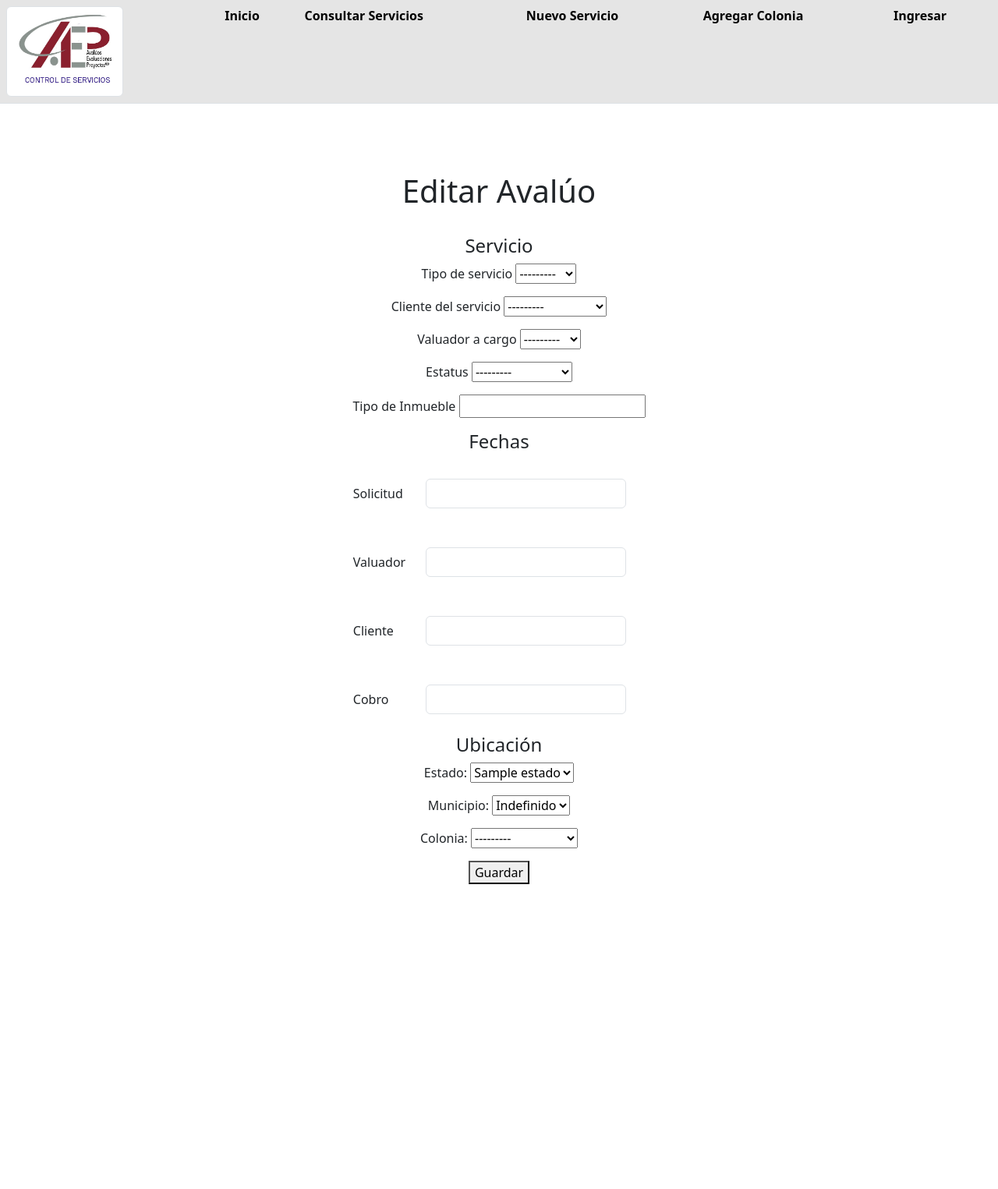
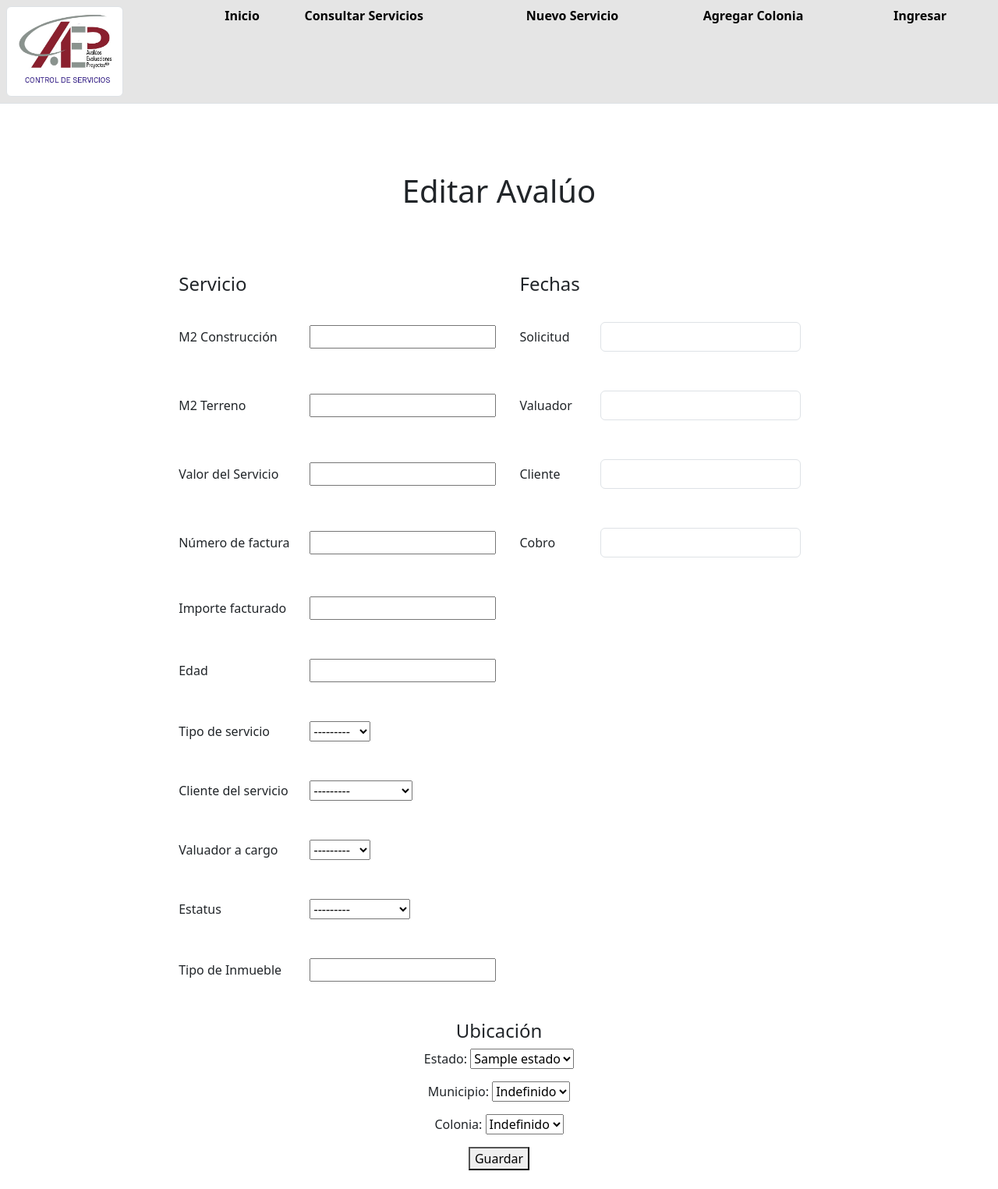
Before and after one commit to jona-naff/control-servicios-aep, a Django app: page /servicios/avaluos/nuevo_avaluo in a window 1280 px wide. Shown: the whole page at 78% size. Before the commit the page ends 1134 px from the top, so only its background shows below. Run offline with Django 4.2, Linux system fonts and the light colour scheme; tables that the repository leaves empty hold one stand-in row (values such as "Sample post"); data that the repository does not hold is empty; some libraries are stand-ins or nearby versions.

Commit message:
12/12/2023 subir un nuevo servicio (50%)

```diff
--- a/myapp/templates/core/nuevo_avaluo.html
+++ b/myapp/templates/core/nuevo_avaluo.html
@@ -25,44 +25,76 @@
 <h1>Editar Avalúo</h1>
 
 {{error}}
+<br>
+<br>
 
 <form action="nuevo_avaluo" method="POST">
 
     {% csrf_token %}
     <br>
     <div>
-    <h4>Servicio</h4>
-       <!--<p> M2 Construcción {{ AvaluoForm.m2c }}</p>
-        <p>M2 Terreno {{ AvaluoForm.m2t }}</p>
-        <p>Valor del  Servicio {{ AvaluoForm.valor }}</p>
-        <p>Número de factura {{ AvaluoForm.nofactura }}</p>
-        <p>Importe facturado {{ AvaluoForm.monto }}</p>
-        <p>Edad {{ AvaluoForm.edad }}</p>-->
-        <p>Tipo de servicio {{ AvaluoForm.tipo }}</p>
-        <p>Cliente del servicio {{ AvaluoForm.cliente }}</p>
-        <p>Valuador a cargo {{ AvaluoForm.valuador }}</p>
-        <p>Estatus {{ AvaluoForm.estatus }}</p>
-        <p>Tipo de Inmueble {{ AvaluoForm.tipoimbid }}</p>
-    </div>
-    <div>
-    <h4>Fechas</h4>
-
-
     <table>
         <tr>
+            <th>
+               <h4>Servicio</h4>
+            </th>
+            <th>
+
+            </th>
+            <th>
+
+            </th>
+            <th>
+
+            </th>
+            <th>
+                <h4>Fechas</h4>
+            </th>
+            <th>
+
+            </th>
+        </tr>
+        <tr>
+            <td>
+                M2 Construcción
+            </td>
+            <td>
+                <div class="border-1 p-4">
+                {{ AvaluoForm.m2c }}
+                </div>
+            </td>
+            <td>
+
+            </td>
+            <td>
+
+            </td>
             <td>
                 Solicitud
             </td>
             <td>
               <div class="datepicker input-group date position-relative border-1 p-4">
                 <input type="text" name="dtsolicitud" id="id_dtsolicitud" class="form-control" data-provide="datepicker">
-
                </div>
             </td>
+        </tr>
+        <tr>
+            <td>
 
-            </tr>
+                M2 Terreno
+            </td>
+            <td>
+                <div class="border-1 p-4">
+                {{ AvaluoForm.m2t }}
+                </div>
+            </td>
+            <td>
 
-            <tr>
+            </td>
+            <td>
+
+            </td>
+
             <td>
                 Valuador
             </td>
@@ -71,10 +103,22 @@
                 <input type="text" name="dtvaluador" id="id_dtvaluador" class="form-control" data-provide="datepicker">
                </div>
             </td>
+        </tr>
+        <tr>
+            <td>
+                Valor del  Servicio
+            </td>
+            <td>
+                <div class="border-1 p-4">
+                {{ AvaluoForm.valor }}
+                </div>
+            </td>
+            <td>
 
-            </tr>
+            </td>
+            <td>
 
-            <tr>
+            </td>
             <td>
                 Cliente
             </td>
@@ -83,9 +127,22 @@
                 <input type="text" name="dtcliente" id="id_dtcliente" class="form-control" data-provide="datepicker">
                </div>
             </td>
+        </tr>
+        <tr>
+            <td>
+                Número de factura
+            </td>
+            <td>
+                <div class="border-1 p-4">
+                {{ AvaluoForm.nofactura }}
+                </div>
+            </td>
+            <td>
 
+            </td>
+            <td>
 
-            <tr>
+            </td>
             <td>
                 Cobro
             </td>
@@ -94,19 +151,92 @@
                 <input type="text" name="dtcobro" id="id_dtcobro" class="form-control" data-provide="datepicker">
               </div>
             </td>
-
+        </tr>
+        <tr>
+            <td>
+                Importe facturado
+            </td>
+            <td>
+                <div class="border-1 p-4">
+                {{ AvaluoForm.monto }}
+                </div>
+            </td>
+        </tr>
+        <tr>
+            <td>
+                Edad
+            </td>
+            <td>
+                <div class="border-1 p-4">
+                {{ AvaluoForm.edad }}
+                </div>
+            </td>
+        </tr>
+        <tr>
+            <td>
+                Tipo de servicio
+            </td>
+            <td>
+                <div class="border-1 p-4">
+                {{ AvaluoForm.tipo }}
+                </div>
+            </td>
+        </tr>
+        <tr>
+            <td>
+                Cliente del servicio
+            </td>
+            <td>
+                <div class="border-1 p-4">
+                {{ AvaluoForm.cliente }}
+                </div>
+            </td>
+        </tr>
+        <tr>
+            <td>
+                Valuador a cargo
+            </td>
+            <td>
+                <div class="border-1 p-4">
+                {{ AvaluoForm.valuador }}
+                </div>
+            </td>
+        </tr>
+        <tr>
+            <td>
+                Estatus
+            </td>
+            <td>
+                <div class="border-1 p-4">
+                {{ AvaluoForm.estatus }}
+                </div>
+            </td>
+        </tr>
+        <tr>
+            <td>
+                Tipo de Inmueble
+            </td>
+            <td>
+                <div class="border-1 p-4">
+                {{ AvaluoForm.tipoimbid }}
+                </div>
+            </td>
         </tr>
     </table>
+    </div>
+
+    <div>
 
        <!-- <p>Valuador {{ AvaluoForm.dtvaluador }}</p>
         <p>Entrega cliente {{ AvaluoForm.dtcliente }}</p>
         <p>Cobro Cliente {{ AvaluoForm.dtcobro }}</p>-->
     </div>
+    <br>
     <div class="col-md-4">
         <h4>Ubicación</h4>
         <p>Estado: <select name="" id="cboEstado"></select></p>
         <p>Municipio: <select name="" id="cboMunicipio"><option value="indef">Indefinido</option></select></p>
-        <p>Colonia: {{ AvaluoForm.colonia }}<!--<select name="colonia" required id="id_colonia"><option value="indef">Indefinido</option></select>--></p>
+        <p>Colonia: <select name="colonia" required id="id_colonia"><option value="indef">Indefinido</option></select></p>
     </div>
 
 
```
Lines whose indentation alone changed are shown as unchanged.
